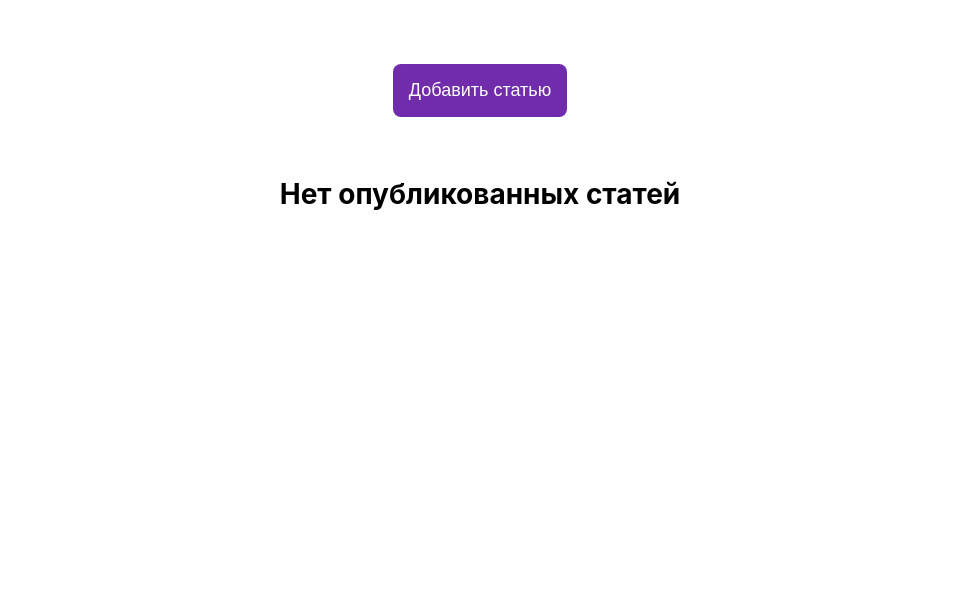
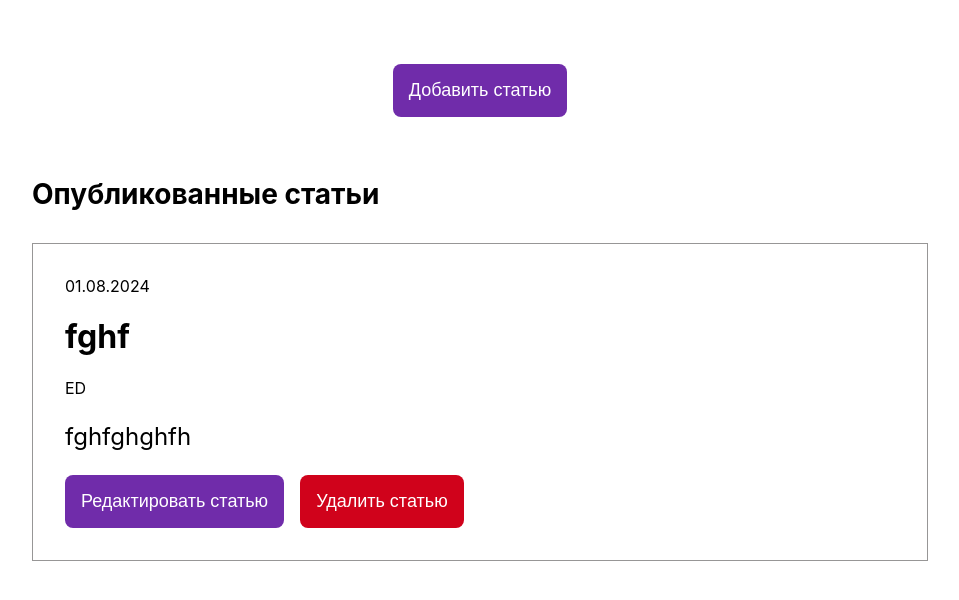
Before and after one commit to Dumacuk1993/test_auto_push, a React (Create React App) app: page / in a window 1280 px wide. Shown: the top 600 px of the page, without its empty margins (160-1119 px from the left). Built offline with nearby package versions, Linux system fonts and the light colour scheme.

Commit message:
Auto-commit

```diff
--- a/src/data.js
+++ b/src/data.js
@@ -1,3 +1,12 @@
-const dataNews = [];
+const dataNews = [
+  {
+    "id": "3f0c24e6-b655-4bdb-b0a4-e3472ee7ae16",
+    "html_template": "<p>fghfghghfh</p>",
+    "date": "01.08.2024",
+    "logo": "ED",
+    "title": "fghf",
+    "image": "fghfgh"
+  }
+];
 
 export default dataNews;
```
